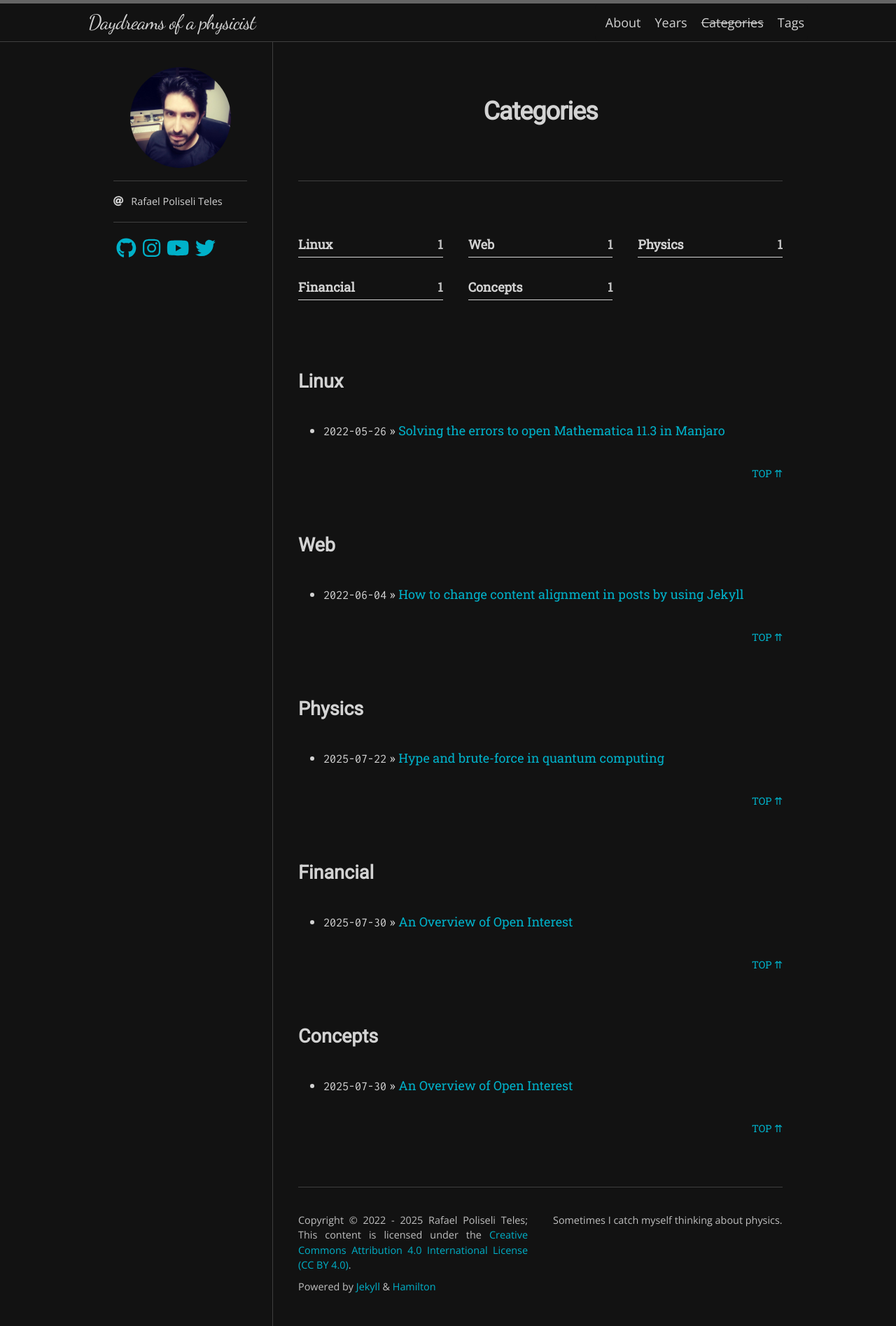
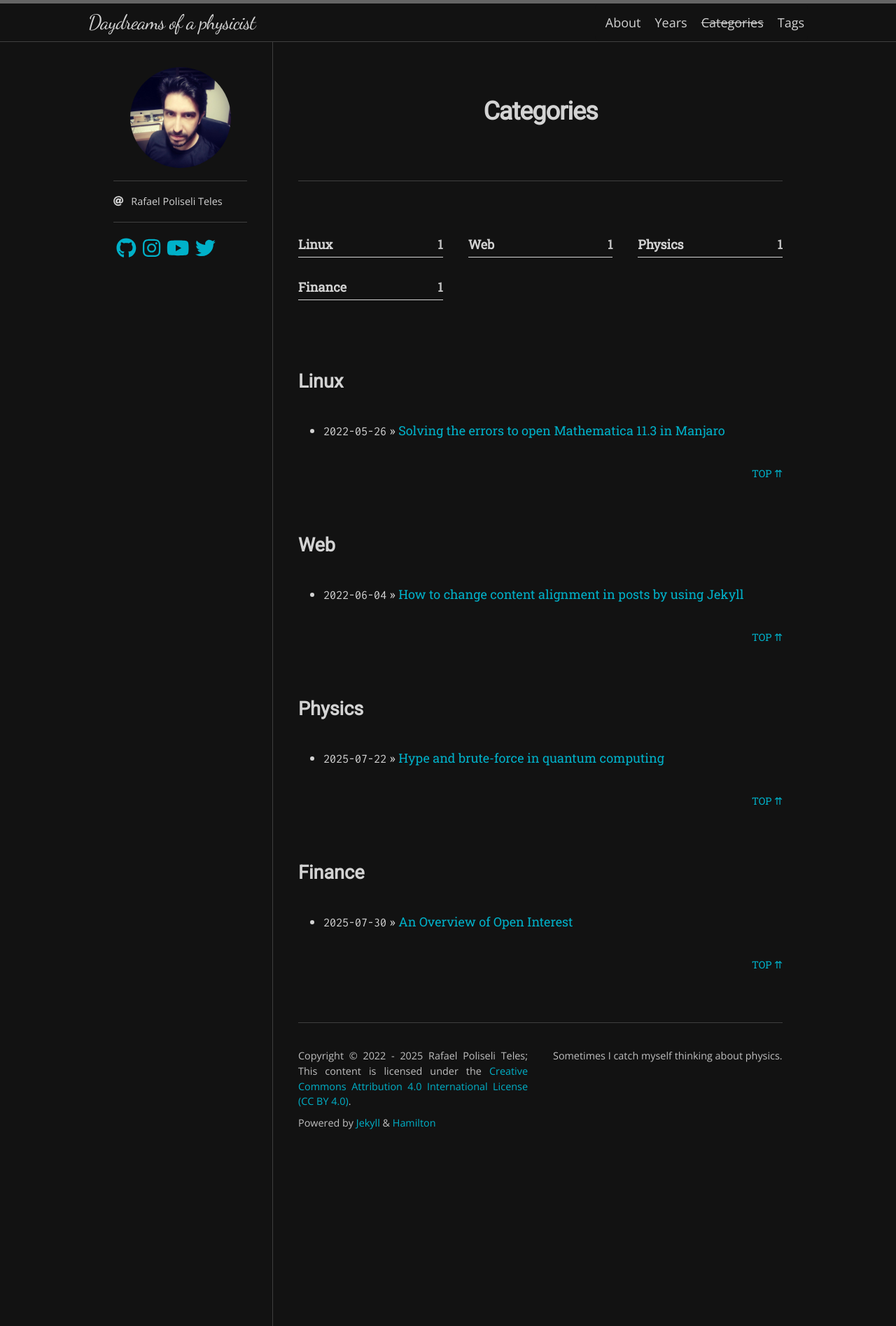
Before and after one commit to rpoliselit/blog, a Jekyll site: the page built from categories.md, in a window 1280 px wide. Shown: the whole page at 70% size. Built offline with Jekyll 4.4.1, drawn with Linux system fonts in a browser that asks for light colours; nearby versions of some CDN libraries; some web fonts are replaced.

Commit message:
Update 2025-07-30-an-overview-of-open-interest.md

```diff
--- a/_posts/2025-07-30-an-overview-of-open-interest.md
+++ b/_posts/2025-07-30-an-overview-of-open-interest.md
@@ -1,7 +1,7 @@
 ---
 layout: post
 title: "An Overview of Open Interest"
-categories: Financial Concepts
+categories: Finance
 tags: [en-us, market analysis, derivatives]
 math: true
 toc: true
```
